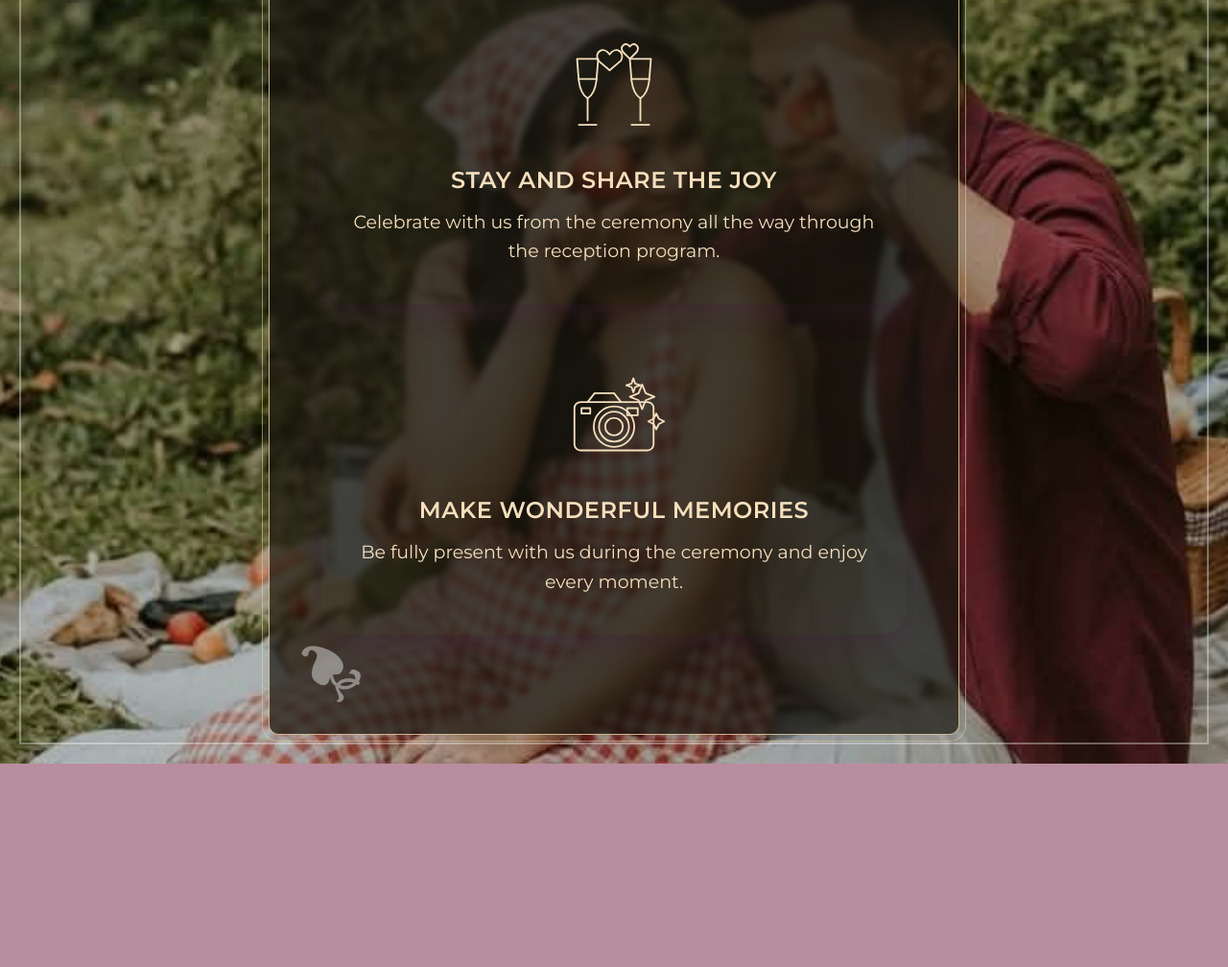
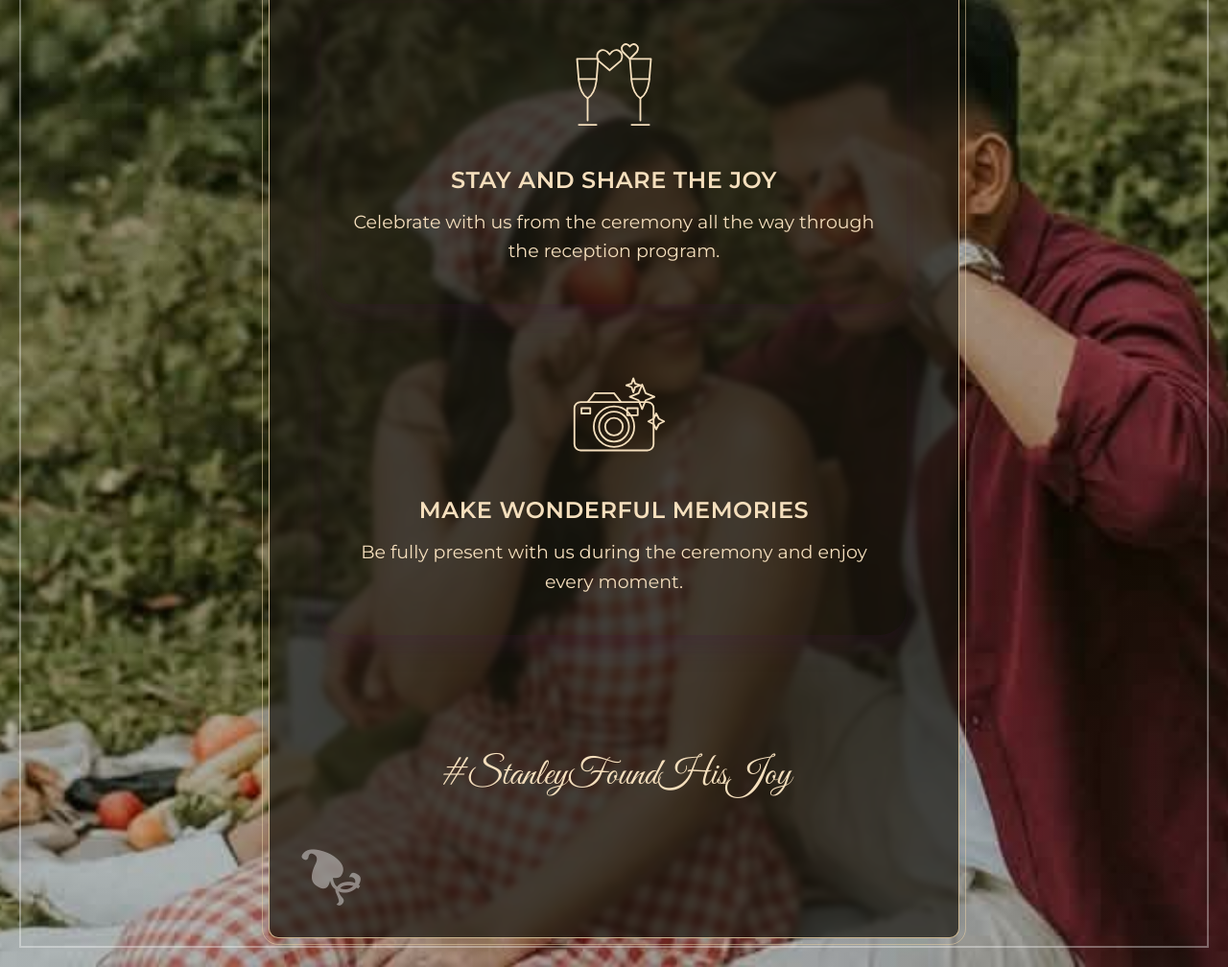
Before and after one commit to neil23-lab/stanley-denice, a plain HTML site: page index.html in a window 1280 px wide. Shown: the part 4482-5490 px from the top of the page at 96% size. Before the commit the page ends 5278 px from the top, so only its background shows below. Drawn offline with nearby package versions, Linux system fonts and the light colour scheme.

Commit message:
add hashtag

```diff
--- a/index.html
+++ b/index.html
@@ -487,6 +487,17 @@
       color: #f5dfbd;
     }
 
+        .gift-note1{
+      max-width: 690px;
+      margin: 25px auto 0;
+      padding: 30px;
+      border: none;
+      font-family: 'Great Vibes', cursive;
+      font-size: 2.45rem;
+      line-height: 1.8;
+      color: #f5dfbd;
+    }
+
     /* REMINDERS */
 
     /* .reminders {
@@ -2190,6 +2201,13 @@
       </div>
 
       </div>
+<br>
+<br>
+<br>
+
+      <div class="gift-note1">
+          #StanleyFoundHisJoy
+        </div>
 
 
       </div>
```
